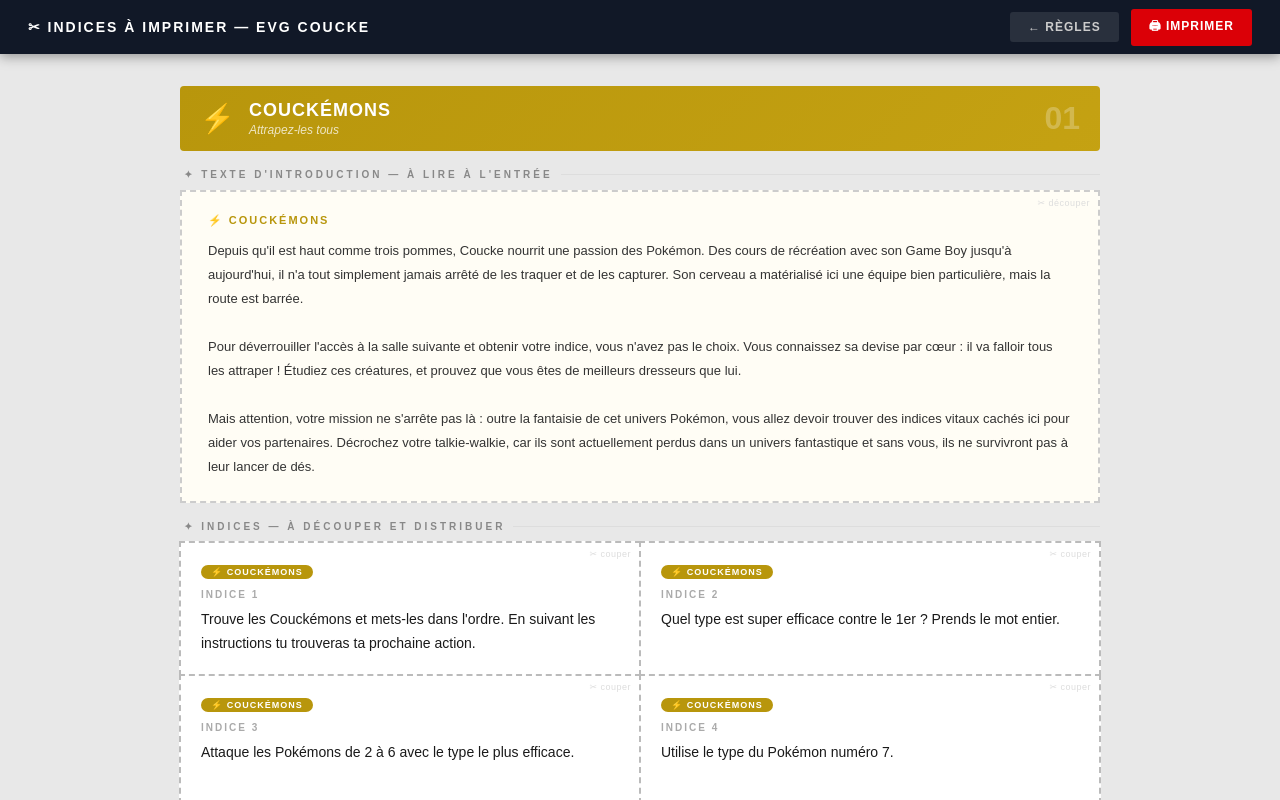
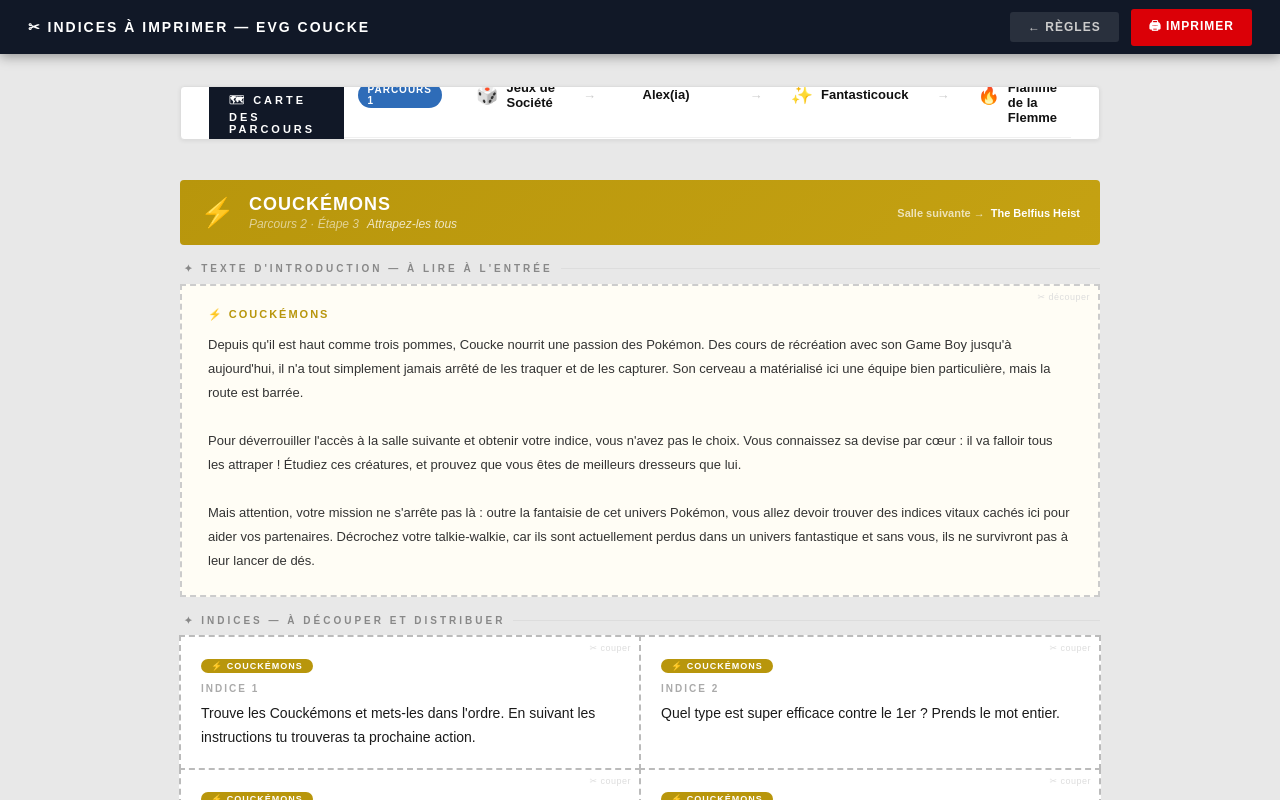
Before and after one commit to GillesdeGhel/evg-coucke, a Next.js app: page /indices in a window 1280 px wide. Shown: the top 800 px of the page. Built offline with nearby package versions, Linux system fonts and the light colour scheme.

Commit message:
add parcours overview table and next-room indicators
- Visual parcours map at top of page (screen only)
- Each room header shows Parcours N · Étape N + next room name
- Data: parcours/etape/suivante fields on all 8 rooms

Co-Authored-By: Claude Sonnet 4.6 <noreply@anthropic.com>

```diff
--- a/pages/indices.jsx
+++ b/pages/indices.jsx
@@ -9,6 +9,7 @@ const ROOMS = [
     color: "#F7D02C",
     colorDark: "#B8960C",
     texte: `Depuis qu'il est haut comme trois pommes, Coucke nourrit une passion des Pokémon. Des cours de récréation avec son Game Boy jusqu'à aujourd'hui, il n'a tout simplement jamais arrêté de les traquer et de les capturer. Son cerveau a matérialisé ici une équipe bien particulière, mais la route est barrée.\n\nPour déverrouiller l'accès à la salle suivante et obtenir votre indice, vous n'avez pas le choix. Vous connaissez sa devise par cœur : il va falloir tous les attraper ! Étudiez ces créatures, et prouvez que vous êtes de meilleurs dresseurs que lui.\n\nMais attention, votre mission ne s'arrête pas là : outre la fantaisie de cet univers Pokémon, vous allez devoir trouver des indices vitaux cachés ici pour aider vos partenaires. Décrochez votre talkie-walkie, car ils sont actuellement perdus dans un univers fantastique et sans vous, ils ne survivront pas à leur lancer de dés.`,
+    parcours: 2, etape: 3, suivante: "The Belfius Heist",
     materiel: ["Pokémon 3D", "Pokéball", "QR code", "Feuille imprimée d'intro"],
     indices: [
       { num: 1, text: "Trouve les Couckémons et mets-les dans l'ordre. En suivant les instructions tu trouveras ta prochaine action." },
@@ -30,6 +31,7 @@ const ROOMS = [
     color: "#C890F8",
     colorDark: "#7A40B8",
     texte: `Notre cher fukinwhiterabbit n'est pas fait que de lignes de code et de data. C'est avant tout un explorateur dans l'âme (mais uniquement dans l'âme), qui a passé d'innombrables heures à arpenter des mondes imaginaires et fantastiques. Bienvenue dans son subconscient version Dé N Dé. Ici, les lois de la physique disparaissent au profit de la magie, des messages cryptiques et surtout des lancers de dés.\n\nLa quête qui se dresse devant vous est périlleuse, et vous allez vite réaliser qu'il vous manque des éléments cruciaux pour avancer. Ne paniquez pas : vos partenaires de l'autre côté du miroir, au milieu des herbes hautes de la salle Pokémon, détiennent sûrement les informations arcaniques qu'il vous manque. Lisez bien vos parchemins, faites les bons calculs, et communiquez avec eux pour espérer faire un coup critique.`,
+    parcours: 1, etape: 3, suivante: "La Flamme de la Flemme",
     materiel: ["Livre de fantasy", "Dés (D4, D6, D8, D10, D12, D20)", "Cadenas 3579", "Boîte fermée avec cadenas", "Bougie chauffe-plat", "Briquet", "Truc imprimé en 3D qui dit FLEMME"],
     pieces: [
       {
@@ -68,6 +70,7 @@ const ROOMS = [
     color: "#FF6B8A",
     colorDark: "#B02040",
     texte: `Bienvenue dans le sanctuaire d'Alex... ou plutôt, dans la matrice de son alter ego numérique. Dans cette dimension, l'amour de sa vie s'est fusionné avec une intelligence artificielle pour devenir Alex(IA). Elle contrôle tout, entend tout, dicte les règles, et elle est particulièrement exigeante aujourd'hui.\n\nVous allez devoir comprendre son langage et réussir à l'amadouer pour qu'elle vous livre votre précieux indice. Si la technologie se retourne contre vous ou que ses caprices vous dépassent, appelez vos partenaires à la rescousse. Ce sont eux, en pleine sueur au milieu d'un triathlon, qui vont dénicher la marche à suivre pour apaiser cette IA rebelle. Et n'oubliez pas le pacte de votre équipe : Alex(IA) possède l'itinéraire exact de leur course. Si vous ne leur dictez pas le bon chemin, ils risquent de courir dans le vide jusqu'à l'épuisement.`,
+    parcours: 1, etape: 2, suivante: "Fantasticouck",
     materiel: ["Photos d'Alex modifiées par IA partout"],
     indices: [
       { num: 1, text: "Voici la réponse à vos questions : 24 26 27 45 32 55 46 16 Q 54 29, peut-être comprendrez-vous en répondant à ses questions." },
@@ -86,6 +89,7 @@ const ROOMS = [
     color: "#60C8F5",
     colorDark: "#1060A0",
     texte: `Bienvenue dans la zone rouge, là où les mollets brûlent et le cardio s'emballe. Vous le savez, Coucke est une véritable machine, prêt à enchaîner les kilomètres. Mais pour ce triathlon ultime, l'épreuve de sa vie, il ne court pas seul : c'est un parcours qu'il affronte en tandem avec sa future femme, Alexia.\n\nLe hic, c'est que l'effort a brouillé son esprit et il a complètement oublié le tracé de la course. Pour retrouver la trace du Super Coucke et débloquer votre indice, vous allez devoir contacter vos partenaires. C'est l'entité de la salle Alex(ia) qui détient le secret de cet itinéraire infernal. Écoutez bien ses indications ! Mais ne raccrochez pas trop vite : pendant que vous étudiez les cartes, fouillez les environs. Vos collègues de l'autre côté du fil sont coincés face à cette IA capricieuse, et c'est ici, parmi l'équipement de sport, que se cachent les indices pour les aider à l'amadouer.`,
+    parcours: 2, etape: 2, suivante: "Couckémons",
     materiel: ["Cartes imprimées de Google Maps", "Indices", "Photo de Coucke ripped as fuck par IA", "Pokéball", "Cadenas 2026 + boîte avec Pokéball"],
     pieces: [
       { titre: "Carte du triathlon", image: "/triathlon.png", caption: "Le tracé de la course — Cucq → Étaples → Le Touquet → Golf → ?" },
@@ -109,6 +113,7 @@ const ROOMS = [
     color: "#A080F8",
     colorDark: "#5030A0",
     texte: null,
+    parcours: 2, etape: 1, suivante: 'Le "Triathlon"',
     materiel: ["QR code vers app Vercel", "Clavier d'ordinateur et souris", "Manette de PlayStation", "Texte de gameur", "Indice de salle Jeux de société"],
     pieces: [
       { titre: "QR Code — Accès TFT", image: "/qr-progaming.png", caption: "Scanner pour accéder à la plateforme. Bonne chance." },
@@ -131,6 +136,7 @@ const ROOMS = [
     color: "#F0C060",
     colorDark: "#906000",
     texte: null,
+    parcours: 1, etape: 1, suivante: "Alex(ia)",
     materiel: ["Jeu d'échecs", "Goban + règles de Goban", "Grille pour montrer le L2", "Jeu de cartes", "Bic encre invisible"],
     pieces: [
       { titre: "Grille de Goban", image: "/goban.png", caption: "La pierre manquante parle plus fort que toutes les autres." },
@@ -165,6 +171,7 @@ const ROOMS = [
     color: "#40DFA0",
     colorDark: "#106040",
     texte: `Coucke est un data engineer hors pair. Mais aujourd'hui, ses talents servent une cause bien particulière. Bienvenue dans le centre névralgique de Belfius — ou plutôt, dans ce qu'il en reste après que notre ami s'y soit introduit par effraction numérique.\n\nVotre mission : finir ce qu'il a commencé. Le terminal est ouvert, les fichiers sont là. Quelque part dans ce système se cachent trois fragments d'un code de transfert. Assemblez-les et déclenchez le virement. Fouillez, explorez, hackez. Mais faites vite — les administrateurs système ne dorment pas éternellement.`,
+    parcours: 2, etape: 4, suivante: null,
     materiel: ["Ordinateur avec bash / terminal ouvert", "Logo Belfius imprimé", "Décoration Belfius"],
     pieces: [
       {
@@ -207,6 +214,7 @@ const ROOMS = [
     color: "#FF8040",
     colorDark: "#A03010",
     texte: null,
+    parcours: 1, etape: 4, suivante: null,
     materiel: ["Blacklight (lampe UV)", "Lampe de chevet", "Google Home", "Prise connectée", "Horloge à aiguille", "Marqueur à encre invisible"],
     indices: [
       { num: 1, text: "Ce flemmard de Coucke ne doit même plus se lever de son lit pour gérer sa maison." },
@@ -374,6 +382,44 @@ export default function Indices() {
           .mj-reponse { font-size: 14px; font-weight: 900; color: #900; margin-bottom: 6px; }
           .mj-detail { font-size: 12px; line-height: 1.75; color: #666; white-space: pre-line; }
 
+          /* ---- PARCOURS TABLE ---- */
+          .parcours-table {
+            background: white; border: 1px solid #ddd; border-radius: 4px;
+            overflow: hidden; margin-bottom: 40px;
+            box-shadow: 0 1px 4px rgba(0,0,0,0.07);
+          }
+          .parcours-table-title {
+            background: #111827; color: white; padding: 12px 20px;
+            font-size: 11px; font-weight: 800; letter-spacing: 3px; text-transform: uppercase;
+          }
+          .parcours-table table { width: 100%; border-collapse: collapse; }
+          .parcours-table th {
+            background: #f5f5f5; padding: 10px 14px; font-size: 11px;
+            font-weight: 800; text-transform: uppercase; letter-spacing: 1px;
+            color: #666; border-bottom: 1px solid #e0e0e0; text-align: left;
+          }
+          .parcours-table td {
+            padding: 12px 14px; font-size: 13px; border-bottom: 1px solid #f0f0f0;
+            vertical-align: middle;
+          }
+          .parcours-table tr:last-child td { border-bottom: none; }
+          .p-badge {
+            display: inline-block; padding: 2px 10px; border-radius: 20px;
+            font-size: 10px; font-weight: 800; text-transform: uppercase;
+            letter-spacing: 1px; color: white; margin-right: 6px;
+          }
+          .step-cell { display: flex; align-items: center; gap: 8px; }
+          .step-icon { font-size: 18px; }
+          .step-name { font-weight: 600; color: #111; }
+          .arrow { color: #ccc; font-size: 16px; }
+
+          /* ---- NEXT ROOM BADGE ---- */
+          .next-room {
+            margin-left: auto; font-size: 11px; font-weight: 600;
+            color: rgba(255,255,255,0.7); display: flex; align-items: center; gap: 6px;
+          }
+          .next-room strong { color: white; }
+
           /* ---- PIÈCES À IMPRIMER ---- */
           .pieces-grid {
             display: grid;
@@ -439,6 +485,61 @@ export default function Indices() {
       </div>
 
       <div className="page-wrapper">
+
+        {/* PARCOURS OVERVIEW */}
+        <div className="parcours-table no-print">
+          <div className="parcours-table-title">🗺 Carte des parcours</div>
+          <table>
+            <thead>
+              <tr>
+                <th></th>
+                <th>Étape 1</th>
+                <th></th>
+                <th>Étape 2</th>
+                <th></th>
+                <th>Étape 3</th>
+                <th></th>
+                <th>Étape 4</th>
+              </tr>
+            </thead>
+            <tbody>
+              {[
+                {
+                  label: "Parcours 1", color: "#2E6CB8",
+                  steps: [
+                    { name: "Jeux de Société", icon: "🎲" },
+                    { name: "Alex(ia)", icon: "♥" },
+                    { name: "Fantasticouck", icon: "✨" },
+                    { name: "La Flamme de la Flemme", icon: "🔥" },
+                  ]
+                },
+                {
+                  label: "Parcours 2", color: "#106040",
+                  steps: [
+                    { name: "Pro-Gaming", icon: "🎮" },
+                    { name: 'Le "Triathlon"', icon: "🏊" },
+                    { name: "Couckémons", icon: "⚡" },
+                    { name: "The Belfius Heist", icon: "🏦" },
+                  ]
+                }
+              ].map(p => (
+                <tr key={p.label}>
+                  <td><span className="p-badge" style={{ background: p.color }}>{p.label}</span></td>
+                  {p.steps.map((s, si) => [
+                    <td key={`s${si}`}>
+                      <div className="step-cell">
+                        <span className="step-icon">{s.icon}</span>
+                        <span className="step-name">{s.name}</span>
+                      </div>
+                    </td>,
+                    si < p.steps.length - 1 && <td key={`a${si}`} className="arrow">→</td>
+                  ])}
+                </tr>
+              ))}
+            </tbody>
+          </table>
+        </div>
+
         {ROOMS.map((room, i) => (
           <div key={room.id} className={`room-section${i > 0 && i % 2 === 0 ? " page-break" : ""}`}>
 
@@ -447,9 +548,15 @@ export default function Indices() {
               <span className="room-header-icon">{room.icon}</span>
               <div>
                 <div className="room-header-title">{room.name}</div>
-                <div className="room-header-sub">{room.subtitle}</div>
+                <div className="room-header-sub">
+                  {room.parcours && <span style={{ marginRight: 8, opacity: 0.75 }}>Parcours {room.parcours} · Étape {room.etape}</span>}
+                  {room.subtitle}
+                </div>
               </div>
-              <div className="room-header-num">{String(room.id).padStart(2, "0")}</div>
+              {room.suivante
+                ? <div className="next-room">Salle suivante → <strong>{room.suivante}</strong></div>
+                : <div className="next-room">🏁 <strong>Fin du parcours</strong></div>
+              }
             </div>
 
             {/* TEXTE D'INTRO */}
```
